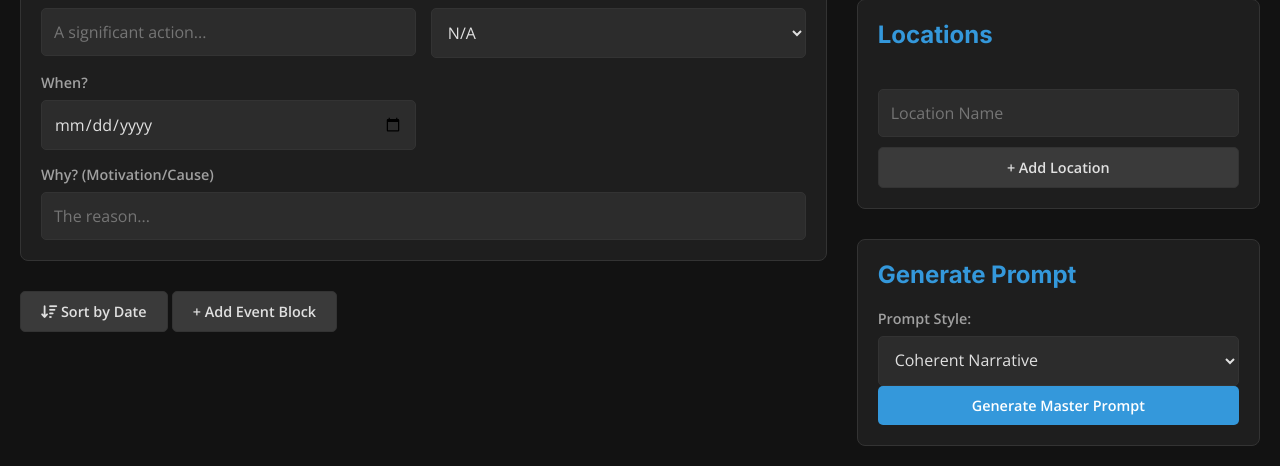
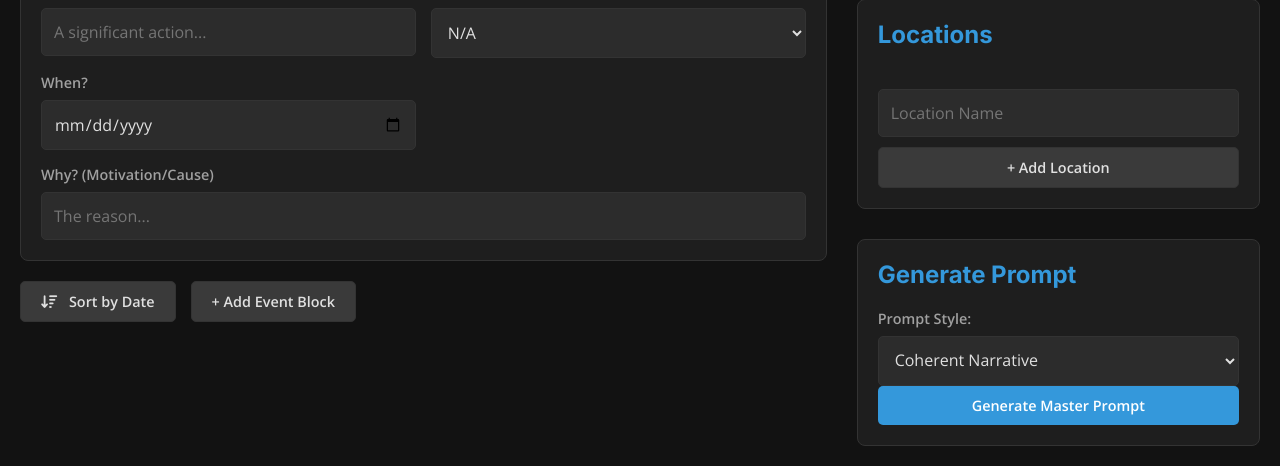
Before and after one commit to nathanfx330/Report-Engine, a Flask app: page / in a window 1280 px wide. Shown: the part 401-867 px from the top of the page. Run offline with Flask 3, Linux system fonts and the light colour scheme; data comes from the database, SQL or seed files in the repository.

Commit message:
Update style.css

```diff
--- a/static/css/style.css
+++ b/static/css/style.css
@@ -64,7 +64,7 @@ body {
     margin-top: 0;
     color: var(--primary-color);
 }
-#event-blocks-container { display: flex; flex-direction: column; gap: 25px; margin-bottom: 30px; }
+#event-blocks-container { display: flex; flex-direction: column; gap: 25px; margin-bottom: 20px; }
 .event-block { background-color: var(--surface-color); border: 1px solid var(--border-color); border-radius: 8px; padding: 20px; position: relative; }
 .event-block h3 {
     font-family: 'Inter', sans-serif;
@@ -74,6 +74,17 @@ body {
     padding-bottom: 10px;
     margin-bottom: 20px;
 }
+
+/* *** ADDED CSS for the event buttons container *** */
+.event-actions-container {
+    display: flex;
+    gap: 15px;
+    justify-content: flex-start;
+}
+.event-actions-container .btn i {
+    margin-right: 8px;
+}
+/* *** END OF ADDED CSS *** */
 
 /* LIST ITEMS (Entities, Locations) */
 .item { display: flex; justify-content: space-between; align-items: center; background: #2c2c2c; padding: 8px 12px; border-radius: 4px; }
```
